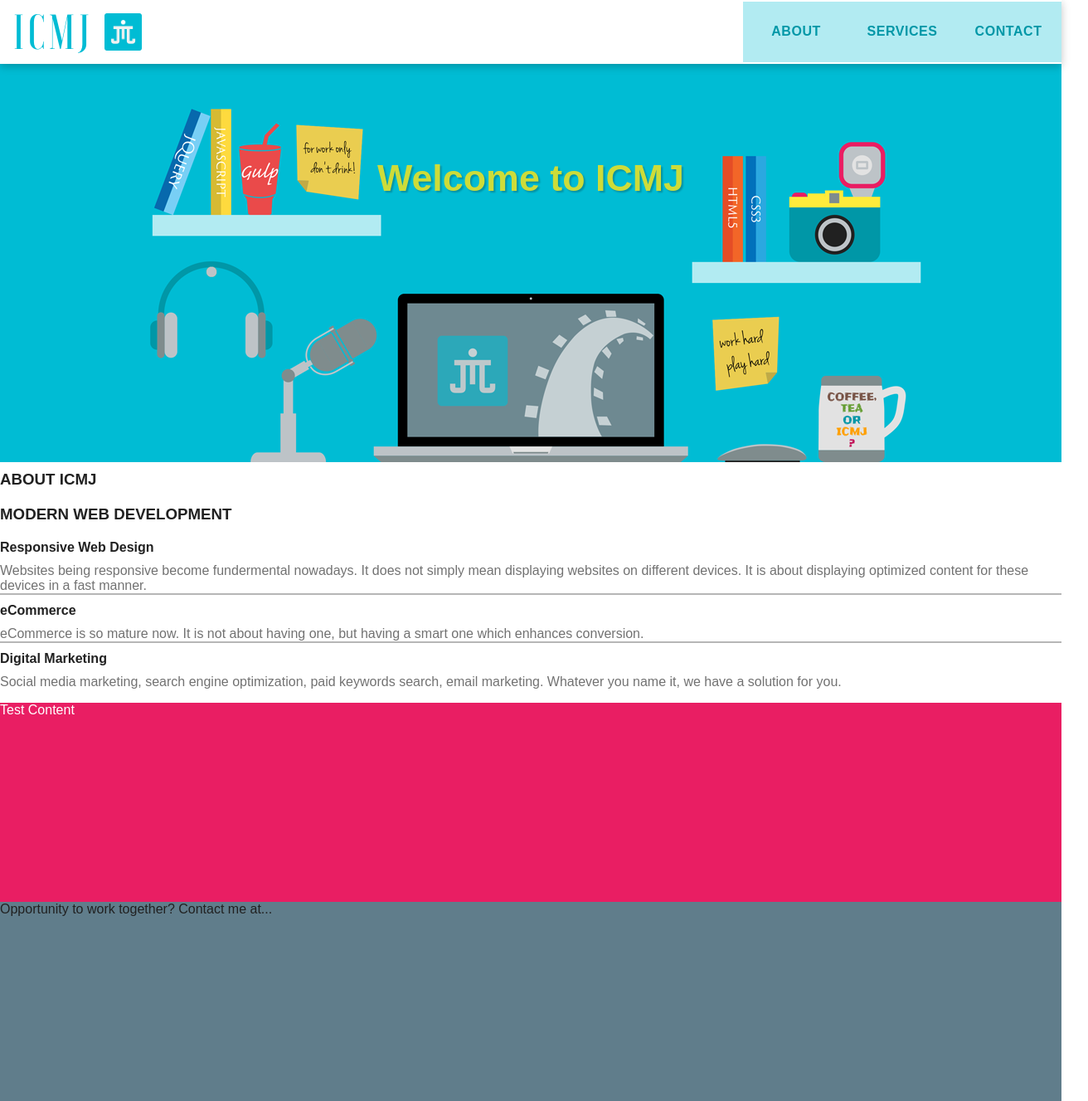
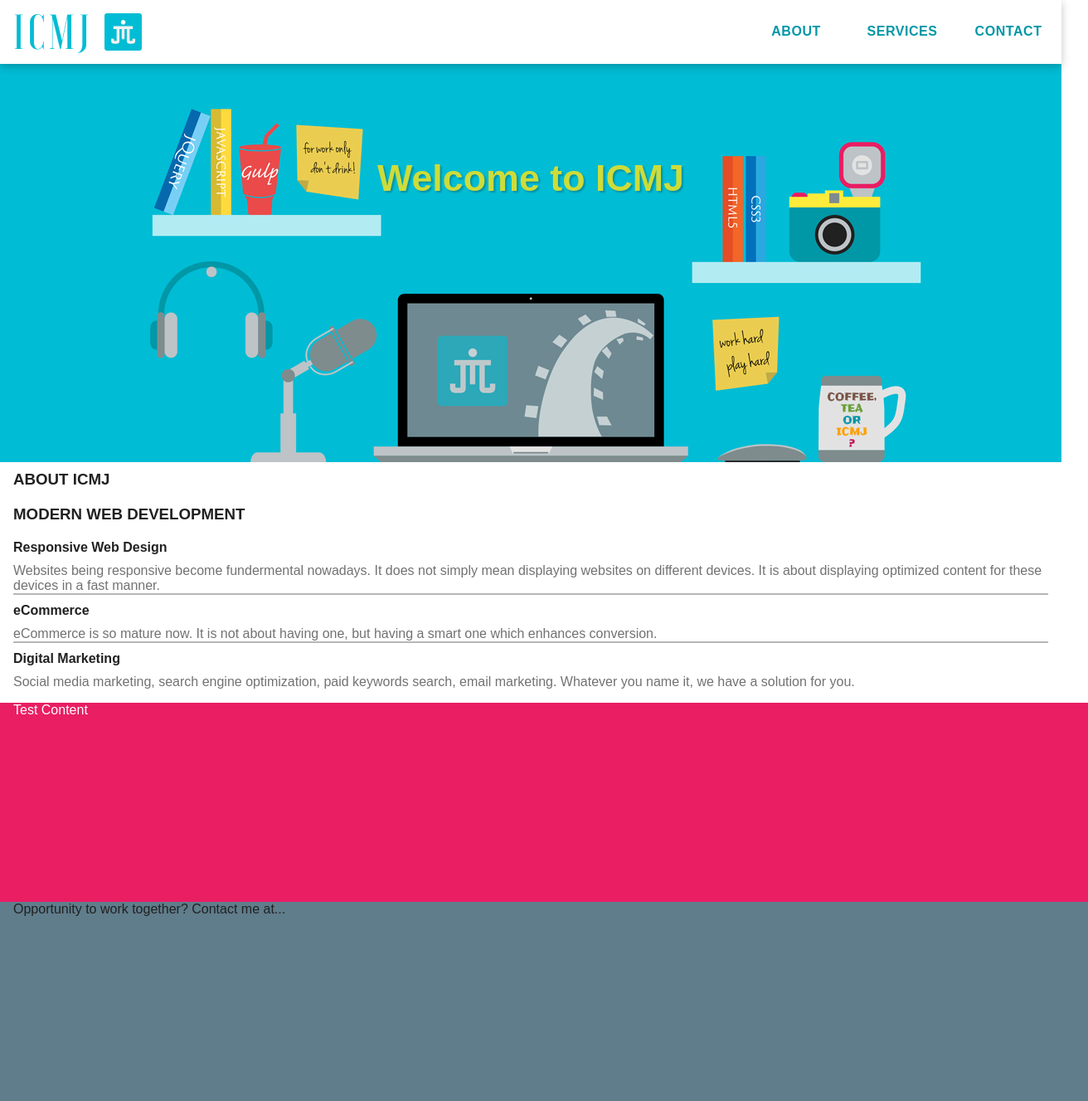
Before and after one commit to calvinfu1128/h5bp, a website: page index.html in a window 1280 px wide. Shown: the whole page at 83% size, 1312 px wide, since content can reach past the window. Drawn offline with nearby package versions, Linux system fonts and the light colour scheme.

Commit message:
container class added

```diff
--- a/css/main.styl
+++ b/css/main.styl
@@ -49,6 +49,11 @@ hr
   position: relative
   padding-left: 16px
 
+.container
+  position: relative
+  padding-left: 16px
+  padding-right: 16px
+
 /* top nav bar CSS styles */
 .navbar
   background: #fff
@@ -67,7 +72,7 @@ hr
   font-size: 3.7em
   letter-spacing: 0.07em
   fb(row,1,flex-start,center)
-  width: 50%
+  width: 40%
   position: relative
 
 .logo-png
@@ -78,7 +83,7 @@ hr
 .menu
   letter-spacing: 0.035em
   fb(row,2,flex-end,center)
-  width: 50%
+  width: 60%
   position: relative
 
 /* menu-normal only displays above 600px */
@@ -91,7 +96,6 @@ hr
   display: flex
   justify-content: flex-end
   li
-    background-color: $light-primary-color
     width: 8em
     margin: 0
     display: flex
--- a/index.html
+++ b/index.html
@@ -51,7 +51,7 @@
             <section class="jumbotron">
             <h1>Welcome to ICMJ</h1>
             </section>
-            <section>
+            <section class="container">
                 <h3>ABOUT ICMJ</h3>
 
                 <h3>MODERN WEB DEVELOPMENT</h3>
@@ -65,8 +65,8 @@
                 <p>Social media marketing, search engine optimization, paid keywords search, email marketing. Whatever you name it, we have a solution for you.</p>
             </section>
         </main>
-        <div class="test-content">Test Content</div>
-        <footer>
+        <div class="test-content container">Test Content</div>
+        <footer class="container">
             Opportunity to work together? Contact me at...
         </footer>
         <link rel="stylesheet" href="//maxcdn.bootstrapcdn.com/font-awesome/4.3.0/css/font-awesome.min.css">
```
Also changed, not shown: build/css/main.min.css, 2 other files.
